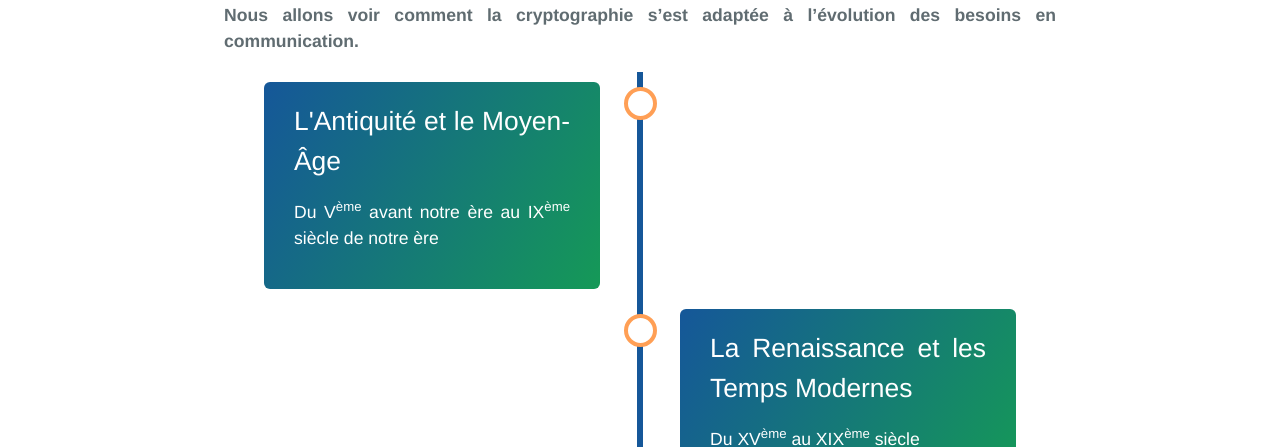
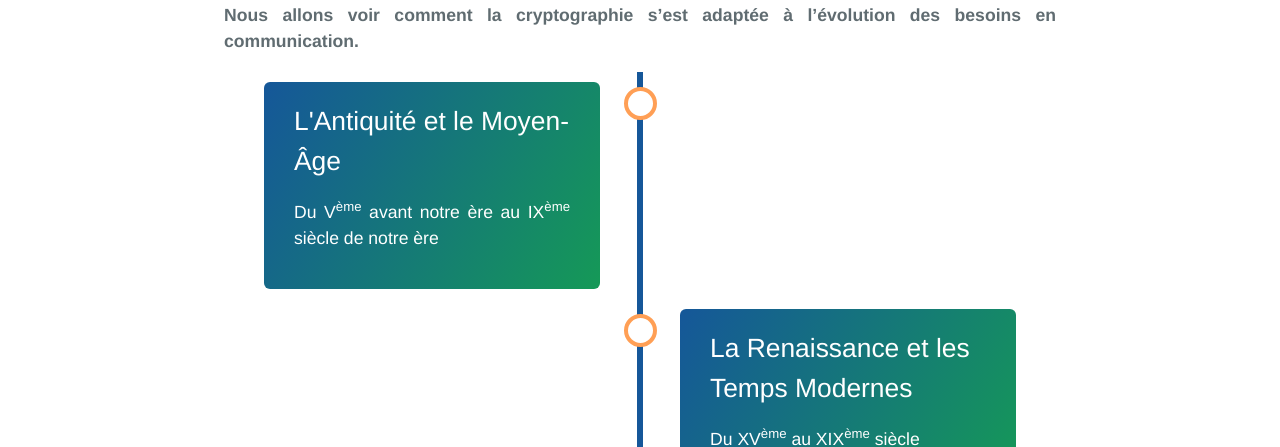
Before and after one commit to SamuelGallay/CryptoTPE, a Jekyll site: the page built from index.md, in a window 1280 px wide. Shown: the part 975-1422 px from the top of the page. Built offline with Jekyll 4.4.1, drawn with Linux system fonts in a browser that asks for light colours; our own code applies the rules of GitHub Pages for plain Markdown files.

Commit message:
Alignement titres timeline

```diff
--- a/assets/css/timeline.css
+++ b/assets/css/timeline.css
@@ -1,5 +1,9 @@
 * {
   box-sizing: border-box;
+}
+
+div > h2 {
+  text-align: left;
 }
 
 /* Set a background color */
```
